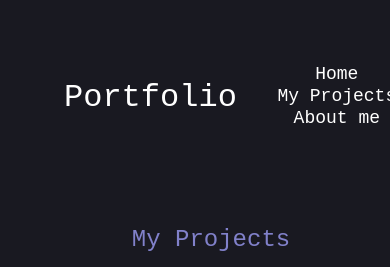
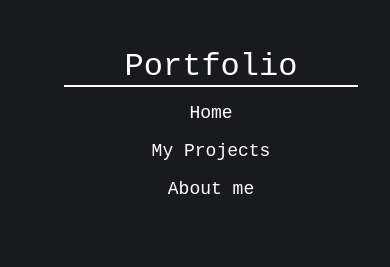
Before and after one commit to ymarochok/portfolio, a React (Create React App) app: page /projects in a window 390 px wide. Shown: the top 267 px of the page. Built offline with nearby package versions, Linux system fonts and the light colour scheme; a web font is replaced by a local one.

Commit message:
responsive style update

```diff
--- a/src/components/header/header.scss
+++ b/src/components/header/header.scss
@@ -39,3 +39,39 @@
         }
     }
 }
+
+
+
+@media (max-width: 660px) {
+ .header{
+    // height: 100vh;
+        ul{
+            display: flex;
+            flex-direction: column;
+            li{
+                margin-top: 1rem;
+                display: box;
+                color: red;
+            }
+        }
+
+    }
+}
+
+
+@media (max-width: 425px) {
+    .header {
+        flex-direction: column;
+
+        h2{
+            border-bottom: 2px solid white;
+        }
+
+        ul{
+            justify-content: center;
+            align-items: center;
+            padding: 0rem;
+            margin: 0rem;
+        }
+    }
+}
--- a/src/components/home_page/home.scss
+++ b/src/components/home_page/home.scss
@@ -2,8 +2,13 @@
     padding-top: 150px;
     height: 80vh;
     width: 100%;
+    display: flex;
+    flex-direction: row;
+    justify-content: center;
+
 
     h1 {
+        text-align: center;
         font-weight: normal;
         margin-bottom: 1rem;
     }
@@ -14,12 +19,15 @@
     }
 
     .row {
-        width: 200px;
+        // width: 200px;
         margin-top: 5rem;
+        display: flex;
+        flex-direction: row;
+        justify-content: space-evenly;
 
         button{
             box-sizing: border-box;
-            margin-right: 4rem;
+            // margin-right: 4rem;
 
             border: solid #8670f700 3px;
 
@@ -297,3 +305,62 @@
   opacity: 1;
   text-decoration: underline;
 }
+
+
+@media (max-width: 1030px) {
+        .info_block{
+            .info {
+                flex-direction: column;
+
+                .column{
+                    width: 100%;
+                    min-height: max-content;
+                }
+            }
+        }
+
+        .tab-container {
+            min-height: 770px;
+        }
+}
+
+@media (max-width: 880px) {
+
+    .info_block .row{
+        flex-direction: column;
+
+        .tab-button {
+            width: 100%;
+            display: block;
+        }
+    }
+
+    .info_block .row h2{
+        text-align: center !important;
+        border: none !important;
+        font-size: 18px;
+    }
+
+    .tab-container {
+        min-height: 800px;
+    }
+}
+
+@media (max-width: 800px) {
+    .tab-container {
+        min-height: 850px;
+    }
+}
+
+@media (max-width: 600px) {
+    .main {
+        .row{
+            flex-direction: column;
+            gap: 2rem;
+        }
+    }
+
+    .tab-container{
+        min-height: 1000px;
+    }
+}
--- a/src/components/home_page/welcome_block.js
+++ b/src/components/home_page/welcome_block.js
@@ -5,7 +5,7 @@ export default function Welcome_block(){
 
     return(
         <div className="main">
-
+            <div>
             <h1>Welcome!</h1>
             <p>Welcome to my portfolio web-page. My name is Yaroslav Marochok.</p>
 
@@ -13,6 +13,7 @@ export default function Welcome_block(){
                 <button > About Me </button>
                 <button onClick={() => navigate('/projects')}> Projects </button>
             </div>
+            </div>
         </div>
     )
 }
```
